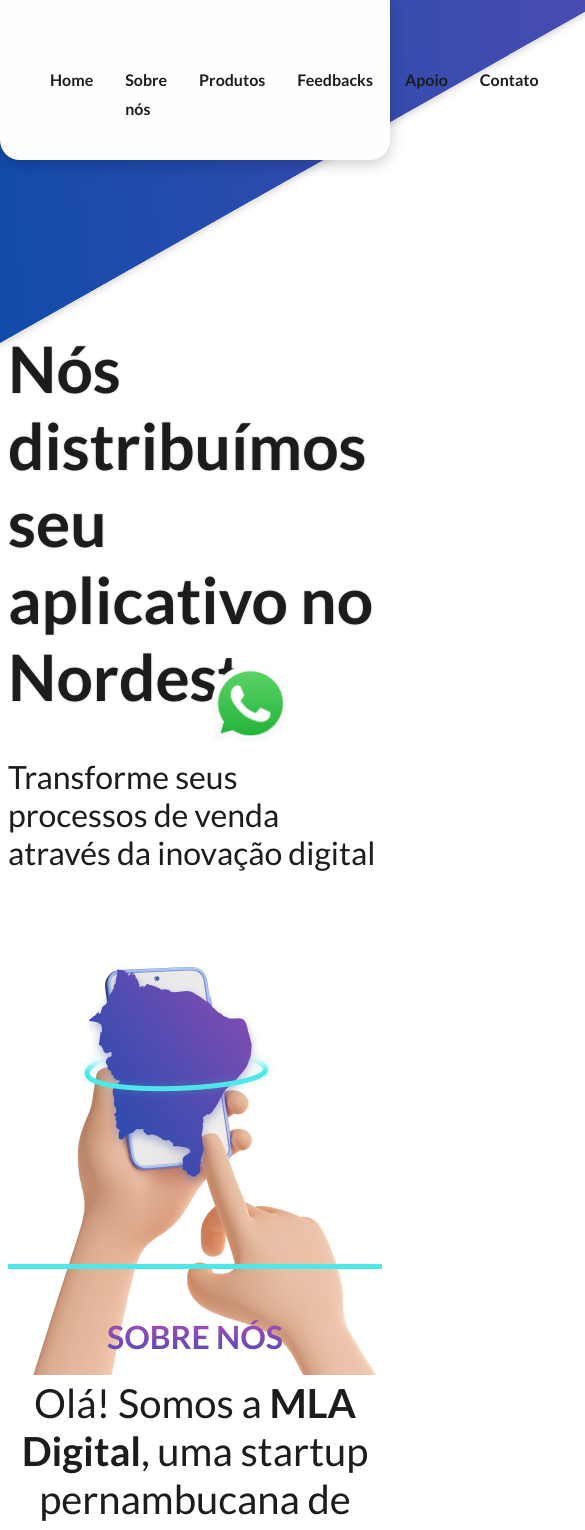
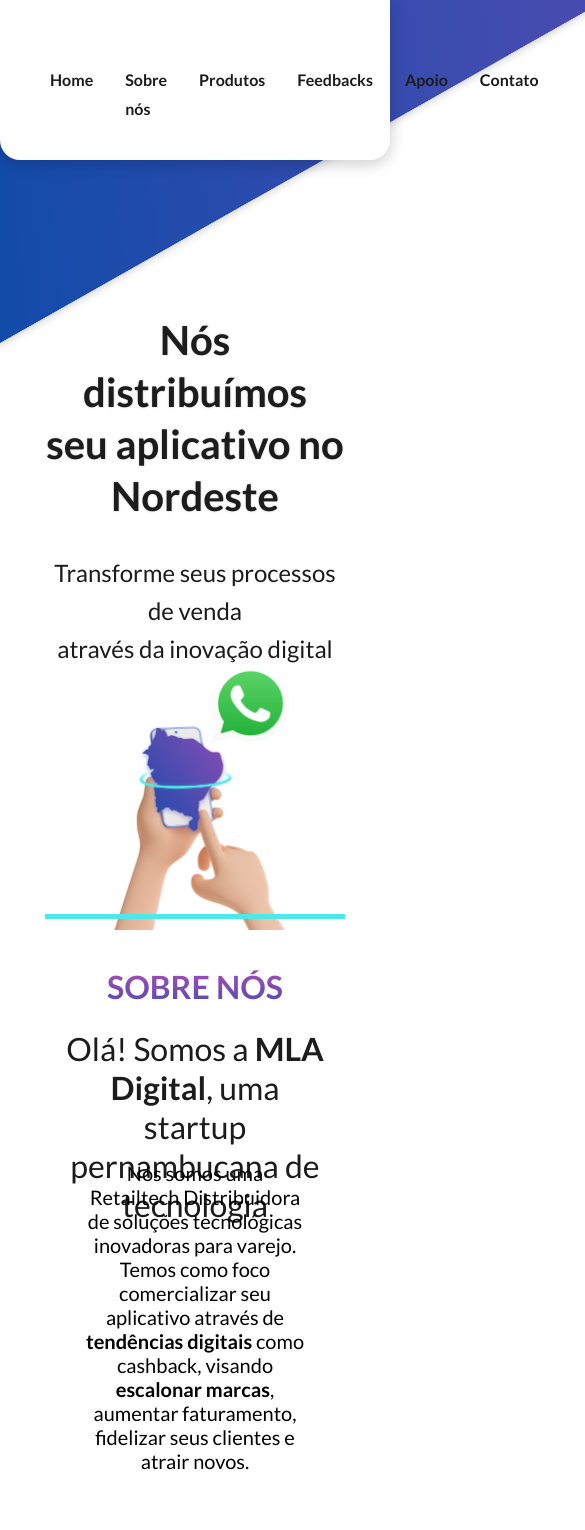
Before and after one commit to fernandesbarreto/MLA-digital, a React (Create React App) app in the folder client/: page / in a window 390 px wide. Shown: the top 1530 px of the page, 585 px wide, since content can reach past the window. Built offline with nearby package versions, Linux system fonts and the light colour scheme; no server answers.

Commit message:
Responsiveness.3

```diff
--- a/client/src/components/footer/index.tsx
+++ b/client/src/components/footer/index.tsx
@@ -16,10 +16,10 @@
                     <Column>
                         <Redes>Redes</Redes>
                         <Row>
-                            <LinkIg href="https://www.instagram.com/agmladigital">
+                            <LinkIg href="https://www.instagram.com/agmladigital" target="_blank">
                                 <Instagram src={LogoInstagram}/>
                             </LinkIg>
-                            <LinkFace href="https://www.facebook.com/mladigital">
+                            <LinkFace href="https://www.facebook.com/mladigital" target="_blank">
                                 <Facebook src={LogoFacebook}/>
                             </LinkFace>
                         </Row>
--- a/client/src/components/whatsapp/index.tsx
+++ b/client/src/components/whatsapp/index.tsx
@@ -4,7 +4,7 @@
 
 export const Whatsapp: React.ElementType = () => {
     return(
-        <LinkWhasapp href="https://api.whatsapp.com/send/?phone=5581993517332&text&type=phone_number&app_absent=0">
+        <LinkWhasapp href="https://api.whatsapp.com/send/?phone=5581993517332&text&type=phone_number&app_absent=0" target="_blank">
             <ImageWhatsapp src={LogoWhatsapp}/>
         </LinkWhasapp>
     );
--- a/client/src/pages/AboutUs/styles.ts
+++ b/client/src/pages/AboutUs/styles.ts
@@ -8,9 +8,6 @@
     flex-direction: column;
     align-items: center;
     position: relative;
-    @media (max-width: 1080px){
-        height: 1200px;
-    }
 
 `
 
@@ -19,9 +16,8 @@
     height: 5px;
     margin-top: 56px;
     background-color: rgba(78, 232, 232, 1);
-    @media (max-width: 1080px){
-        width: 100%;
-        margin-left: auto;
+    @media (max-width: 1280px){
+        width: 80%;
     }
 `
 
@@ -38,7 +34,7 @@
     background-clip: text;
     font-family: 'Lato', 'Times New Roman', Times, serif;
     text-align: center;
-    @media (max-width: 1080px){
+    @media (max-width: 1280px){
         width: 100%;
         margin-left: auto;
     }
@@ -54,9 +50,9 @@
     color: rgba(28, 28, 28, 1);
     font-family: 'Lato', 'Times New Roman', Times, serif;
     text-align: center;
-    @media (max-width: 1080px){
-        width: 100%;
-        margin-left: auto;
+    @media (max-width: 1280px){
+        width: 70%;
+        font-size: 32px;
     }
 `
 export const Negrito = styled.span`
@@ -67,7 +63,7 @@
     display: flex;
     flex-direction: row;
     justify-content: space-between;
-    @media (max-width:1080px){
+    @media (max-width: 1280px){
         display: flex;
         flex-direction: column;
     }
@@ -80,12 +76,12 @@
     font-weight: 400;
     font-size: 24px;
     font-family: 'Lato', 'Times New Roman', Times, serif;
-    @media (max-width: 1180px){
-        width: 80%;
+    @media (max-width: 1280px){
+        width: 60%;
         text-align: center;
         margin: 0 auto;
-        margin-top: 74px;
-
+        margin-top: 36px;
+        font-size: 20px;
     }
 `
 
@@ -93,7 +89,7 @@
     margin-left: 119px;
     margin-top: -48px;
     z-index: 2;
-    @media(max-width: 1080px){
+    @media(max-width: 1280px){
         height: 300px;
         width: 300px;
         object-fit: cover;
@@ -111,7 +107,7 @@
     left: 63%;
     top: 185px;
     z-index : 0;
-    @media (max-width:1081px){
-        margin-left: 1090px;
+    @media (max-width:1280px){
+        display: none;
     }
 `
--- a/client/src/pages/HomePage/styles.ts
+++ b/client/src/pages/HomePage/styles.ts
@@ -3,8 +3,10 @@
 export const Container = styled.div`
     position: relative;
     height: 850px;
-    @media(max-width: 1333px) {
-        height: 1200px;
+    @media(max-width: 1280px) {
+        display: flex;
+        flex-direction: column;
+        align-items: center;
     }
 `;
 
@@ -23,15 +25,23 @@
     display: flex;
     flex-direction: row;
     justify-content: center;
-    flex-wrap: wrap;
     padding-top: 279px;
     @media(min-width: 1920px) {
         gap: 20%;
+    }
+    @media(max-width: 1280px){
+        flex-wrap: wrap;
+        width: 80%;
     }
 `;
 
 export const Texts = styled.div`
     width: 758px;
+    @media(max-width: 1280px){
+        margin: 0 auto;
+        align-self: center;
+        justify-self: center;
+    }
 `;
 
 export const Title = styled.h1`
@@ -42,6 +52,11 @@
     line-height: 77px;
     color: #1C1C1C;
     text-shadow: 0px 0px 2px rgba(0, 0, 0, 0.3);
+    @media(max-width:1280px){
+        font-size:40px;
+        line-height:52px;
+        text-align:center;
+    }
 `;
 
 export const Subtitle = styled.h4`
@@ -51,9 +66,17 @@
     font-size: 32px;
     line-height: 38px;
     color: #1C1C1C;
+    @media(max-width:1280px){
+        font-size:24px;
+        text-align:center;
+    }
 `;
 
 export const Cellphone = styled.img`
     width: 537.81px;
     height: 461px;
+    @media(max-width: 1280px){
+        width: 268.9px;
+        height: 230.5px;
+    }
 `;
--- a/client/src/pages/contact/index.tsx
+++ b/client/src/pages/contact/index.tsx
@@ -13,7 +13,7 @@
             <ContainerContent>
                 <Text>Tem interesse? {'\n'} Entre em contato   {'\n'} conosco!</Text>
                 {/* botao */}
-                <LinkButtonWhatsapp href="https://api.whatsapp.com/send/?phone=5581993517332&text&type=phone_number&app_absent=0">
+                <LinkButtonWhatsapp href="https://api.whatsapp.com/send/?phone=5581993517332&text&type=phone_number&app_absent=0" target="_blank">
                     <ButtonWhatsapp>
                         <ImageWhatsapp src={LogoWhatsapp}/>
                         WhatsApp
```
